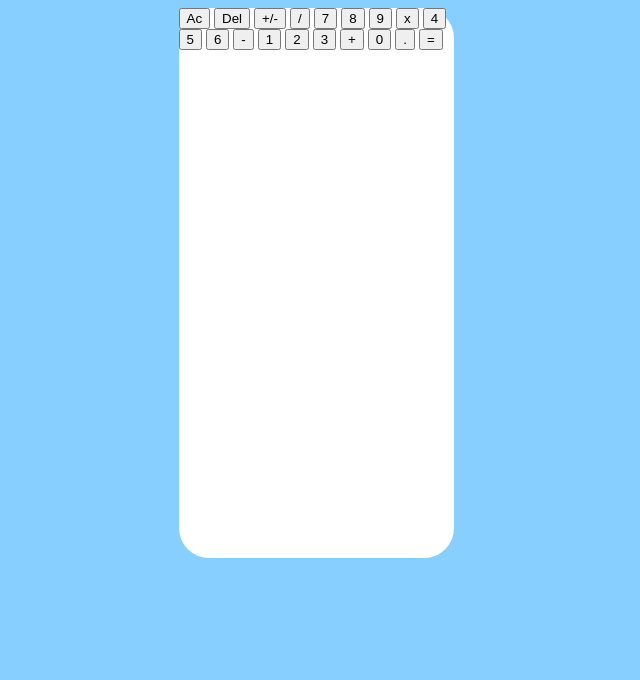
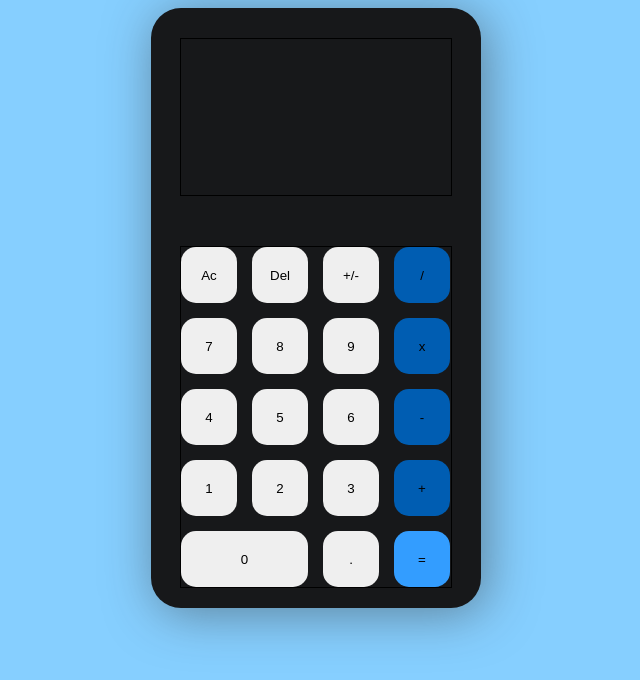
Before and after one commit to 4ndy1e/calculator, a plain HTML site: page index.html in a window 1280 px wide. Shown: the whole page, without its empty margins (324-964 px from the left). Drawn offline with Linux system fonts and the light colour scheme.

Commit message:
add stlye to calculator

```diff
--- a/styles.css
+++ b/styles.css
@@ -5,8 +5,50 @@ body {
 }
 
 .parent {
-  width: 275px;
+  width: 300px;
   height: 550px;
-  background-color: white;
+  background-color: #17181a;
   border-radius: 30px;
+  box-shadow: 5px 5px 50px rgba(51, 51, 51, 0.5);
+  display: flex;
+  flex-direction: column;
+  align-items: center;
+  padding: 30px 15px 20px 15px;
+  gap: 50px;
 }
+
+.display {
+  border: solid 1px black;
+  width: 90%;
+  height: 30%;
+}
+
+.buttonsContainer {
+  width: 90%;
+  border: solid 1px black;
+  gap: 15px;
+  display: flex;
+  flex-wrap: wrap;
+}
+
+.button {
+  aspect-ratio: 1;
+  width: 56px;
+  border-radius: 15px;
+  border: none;
+}
+
+.zeroButton {
+  height: 56px;
+  width: 127px;
+  border-radius: 15px;
+  border: none;
+}
+
+.operator {
+  background-color: #005db2;
+}
+
+.equals {
+  background-color: #339dff;
+}
```
